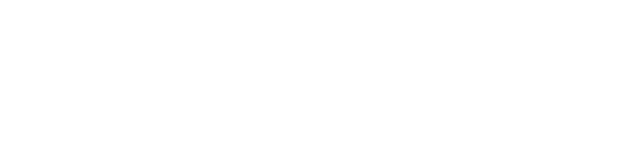
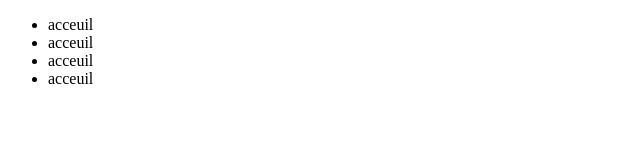
Before and after one commit to IAssine33/ProjectLapiscine, a plain HTML site: page index.html in a window 1280 px wide. Shown: the whole page, without its empty margins (0-640 px from the left). Drawn offline with Linux system fonts and the light colour scheme.

Commit message:
creation de index.html

```diff
--- a/index.html
+++ b/index.html
@@ -7,6 +7,14 @@
     <title>Git GitHub</title>
 </head>
 <body>
+    <header>
+        <ul>
+            <li>acceuil</li>
+            <li>acceuil</li>
+            <li>acceuil</li>
+            <li>acceuil</li>
+        </ul>
+    </header>
 
     <script src="js/index.js"></script>
 </body>
```
